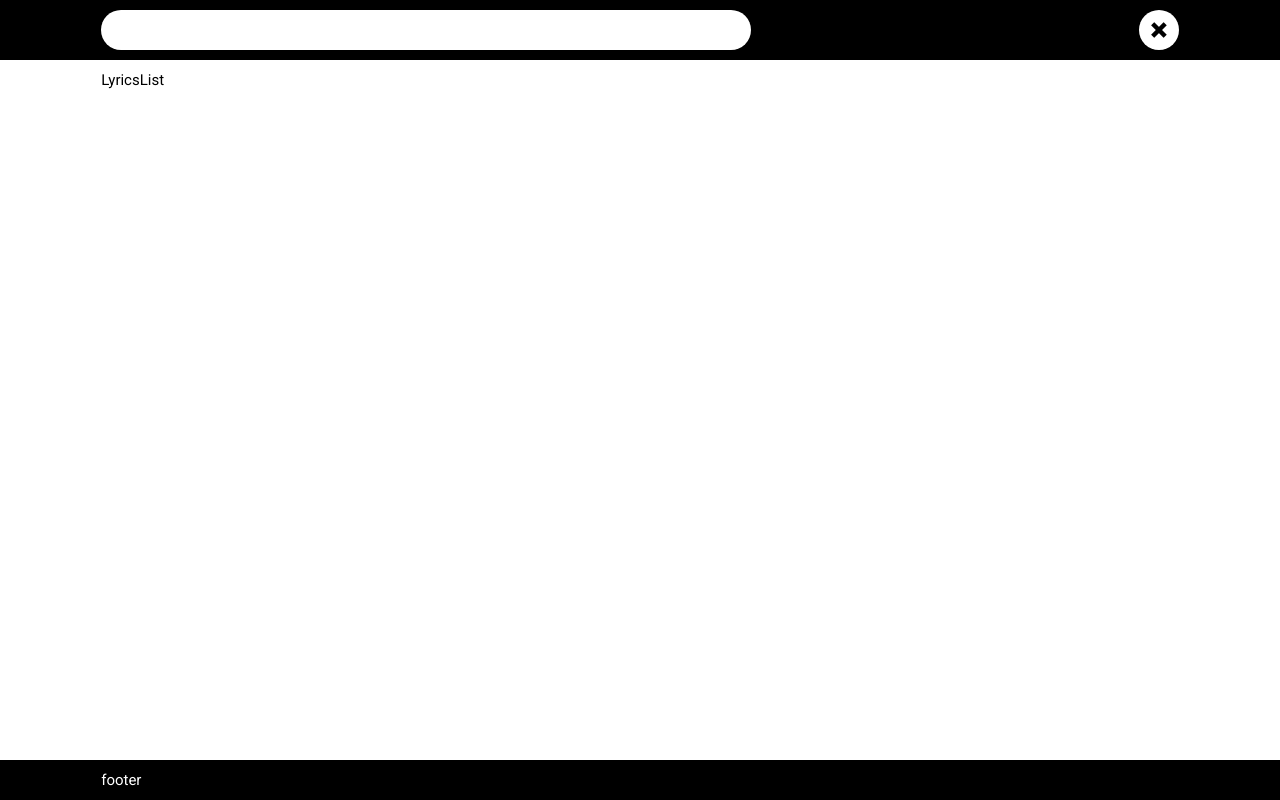
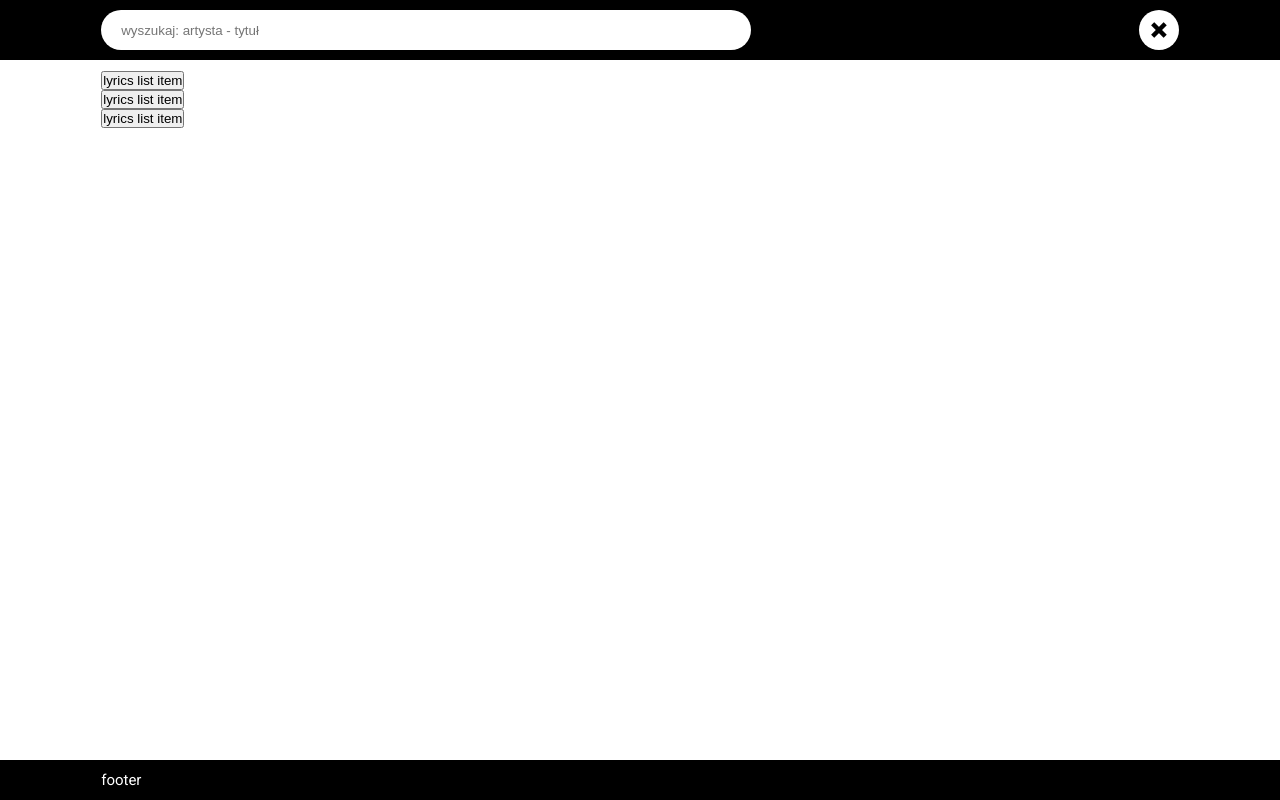
Before and after one commit to patrykkowalski0617/songbook, a React (Create React App) app: page / in a window 1280 px wide. Both pictures are taken after a click on the button 1158 px from the left and 30 px from the top of the page. Built offline with nearby package versions, Linux system fonts and the light colour scheme.

Commit message:
create ListItem, placeholder for Search

```diff
--- a/src/components/header/Header.js
+++ b/src/components/header/Header.js
@@ -11,11 +11,12 @@ class Header extends Component {
     };
   }
   handleClick(callback) {
-      console.log("test in Header");
-      this.setState({ displaySerach: !this.state.displaySerach });
     if (callback) {
       callback();
     }
+
+    console.log("test in Header");
+    this.setState({ displaySerach: !this.state.displaySerach });
   }
   render() {
     return (
@@ -23,9 +24,7 @@ class Header extends Component {
         <div className="container">
           <Logo display={this.state.displaySerach ? "none" : "block"} />
           <Search display={this.state.displaySerach ? "block" : "none"} />
-               <Buttons
-                  onClick={() => this.handleClick(this.props.onClick())}
-               />
+          <Buttons onClick={() => this.handleClick(this.props.onClick())} />
         </div>
       </header>
     );
--- a/src/components/header/Search.js
+++ b/src/components/header/Search.js
@@ -4,7 +4,14 @@ function Search(props) {
   const style = {
     display: props.display
   };
-  return <input type="search" className="search bar-input" style={style} />;
+  return (
+    <input
+      type="search"
+      className="search bar-input"
+      style={style}
+      placeholder="wyszukaj: artysta - tytuł"
+    />
+  );
 }
 
 export default Search;
--- a/src/components/main/LyricsList.js
+++ /dev/null
@@ -1,11 +0,0 @@
-import React from "react";
-
-function LyricsList(props) {
-   const style = {
-      display: props.display
-   };
-
-   return <ul style={style}>LyricsList</ul>;
-}
-
-export default LyricsList;
--- a/src/components/main/Main.js
+++ b/src/components/main/Main.js
@@ -1,5 +1,5 @@
 import React from "react";
-import LyricsList from "./LyricsList";
+import LyricsList from "./lyrics-list/LyricsList";
 
 function Main(props) {
   return (
--- /dev/null
+++ b/src/components/main/lyrics-list/LyricsItem.js
@@ -0,0 +1,11 @@
+import React from "react";
+
+function LyricsItem() {
+  return (
+    <li>
+      <button>lyrics list item</button>
+    </li>
+  );
+}
+
+export default LyricsItem;
--- /dev/null
+++ b/src/components/main/lyrics-list/LyricsList.js
@@ -0,0 +1,18 @@
+import React from "react";
+import LyricsItem from "./LyricsItem";
+
+function LyricsList(props) {
+  const style = {
+    display: props.display
+  };
+
+  return (
+    <ul style={style}>
+      <LyricsItem />
+      <LyricsItem />
+      <LyricsItem />
+    </ul>
+  );
+}
+
+export default LyricsList;
```
Lines whose indentation alone changed are shown as unchanged.
